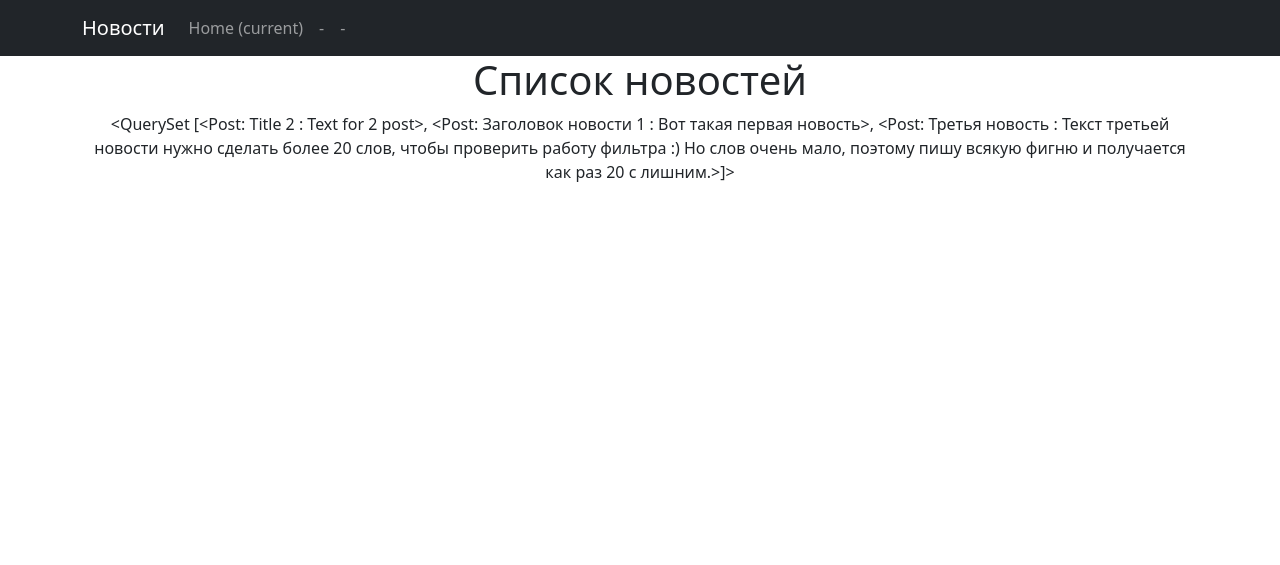
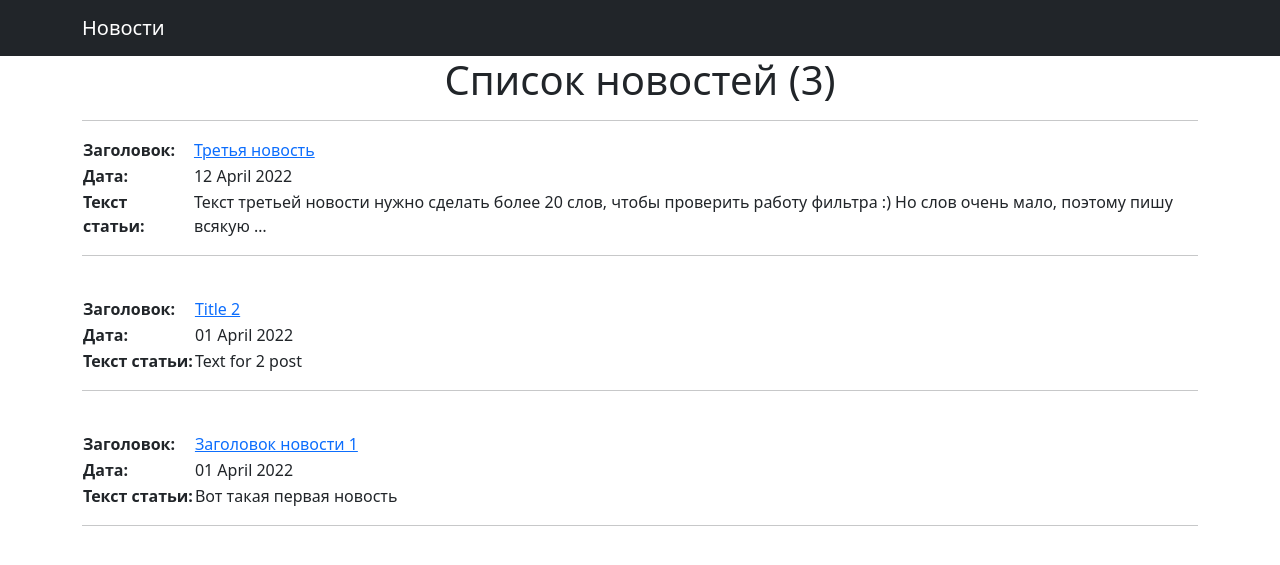
Before and after one commit to sobago/D_NewsPortal, a Django app: page / in a window 1280 px wide. Shown: the top 565 px of the page. Run offline with Django 4.2, Linux system fonts and the light colour scheme; data comes from the database, SQL or seed files in the repository; both versions use the stored data as it was after the commit; some libraries are stand-ins or nearby versions.

Commit message:
D3.3, Настроен вывод списка статей и отображение страницы со статьей, добавлены ссылки для перехода к статьям

```diff
--- a/NewsPaper/news/templates/news/default.html
+++ b/NewsPaper/news/templates/news/default.html
@@ -18,14 +18,14 @@
         <!-- Responsive navbar-->
         <nav class="navbar navbar-expand-lg navbar-dark bg-dark static-top">
            <div class="container">
-               <a class="navbar-brand" href="#">Новости</a>
+               <a class="navbar-brand" href="http://127.0.0.1:8000/">Новости</a>
                <button class="navbar-toggler" type="button" data-toggle="collapse"
                        data-target="#navbarResponsive"
                        aria-controls="navbarResponsive" aria-expanded="false"
                        aria-label="Toggle navigation">
                    <span class="navbar-toggler-icon"></span>
                </button>
-               <div class="collapse navbar-collapse" id="navbarResponsive">
+               <!-- <div class="collapse navbar-collapse" id="navbarResponsive">
                    <ul class="navbar-nav ml-auto">
                        <li class="nav-item active">
                            <a class="nav-link" href="#">Home
@@ -33,13 +33,13 @@
                            </a>
                        </li>
                        <li class="nav-item">
-                           <a class="nav-link" href="/about/">-</a>
+                           <a class="nav-link" href="/about/">Оо нас</a>
                        </li>
                        <li class="nav-item">
-                           <a class="nav-link" href="/contacts/">-</a>
+                           <a class="nav-link" href="/contacts/">Контакты</a>
                        </li>
                    </ul>
-               </div>
+               </div> -->
            </div>
         </nav>
         <!-- Page content-->
--- a/NewsPaper/news/templates/news/news.html
+++ b/NewsPaper/news/templates/news/news.html
@@ -1,10 +1,33 @@
 {% extends 'default.html' %}
 
 {% block title %}
-Новости
+    Новости
 {% endblock title %}
 
 {% block content %}
-<h1>Список новостей</h1>
-{{ posts }}
+    <h1>Список новостей ({{ posts|length }})</h1>
+    <hr>
+    {% if posts %}
+        {% for post in posts %}
+        <table>
+            <tr align="left">
+                <td><b>Заголовок:</b></td>
+                <td><a href="/{{ post.pk }}">{{ post.post_title }}</td>
+            </tr>
+            <tr align="left">
+                <td><b>Дата:</b></td>
+                <td>{{ post.create_date_time|date:'d E Y' }}</td>
+            </tr>
+            <tr align="left">
+                <td><b>Текст статьи:</b></td>
+                <td>{{ post.post_text|truncatewords:20 }}</td>
+            </tr>
+        </table>
+        <hr>
+        <br>
+        {% endfor %}
+    {% else %}
+        <h2>Новостей нет!</h2>
+    {% endif %}
+
 {% endblock content %}
--- a/NewsPaper/news/views.py
+++ b/NewsPaper/news/views.py
@@ -1,6 +1,8 @@
 from django.shortcuts import render
 from django.views.generic import ListView, DetailView
 from .models import Post
+from datetime import datetime
+from pprint import pprint
 
 
 # Create your views here.
@@ -10,9 +12,14 @@ def index(request):
 
 class PostsList(ListView):
     model = Post
-    ordering = 'post_text'
+    ordering = '-create_date_time'
     template_name = 'news.html'
     context_object_name = 'posts'
+
+    # def get_context_data(self, **kwargs):
+    #     context = super().get_context_data(**kwargs)
+    #     pprint(context)
+    #     return context
 
 
 class PostDetail(DetailView):
```
Also changed, not shown: NewsPaper/news/templates/news/news_detail.html (+15 -3 lines), NewsPaper/db.sqlite3.
